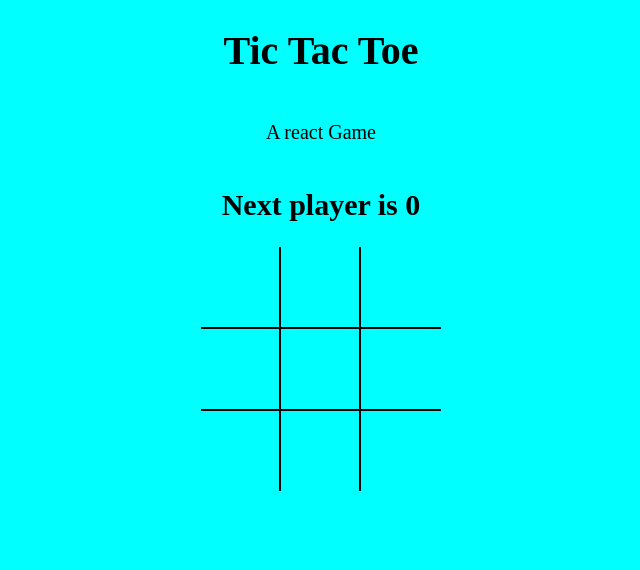
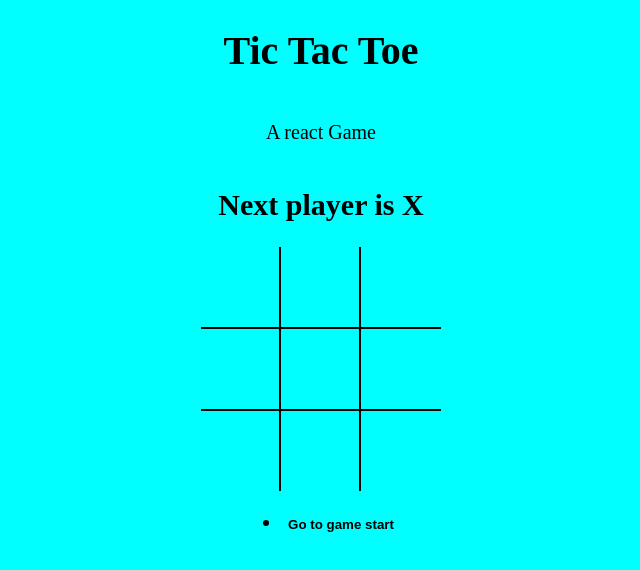
Before and after one commit to SakshiDas/tictactoe_react, a React (Vite) app: page / in a window 1280 px wide. Shown: the top 570 px of the page, without its empty margins (319-959 px from the left). Built offline with nearby package versions, Linux system fonts and the light colour scheme.

Commit message:
added history

```diff
--- a/src/App.js
+++ b/src/App.js
@@ -1,29 +1,42 @@
 import React, { useState } from 'react';
 import Board from './components/Board';
+import History from './components/History';
 import { calculateWinner } from './helpers';
 import './styles/root.scss';
 const App = () => {
-  const [board, setBoard] = useState(Array(9).fill(null));
-  const [isXNext, setIsXNext] = useState(false);
+  const [history, setHistory] = useState([
+    { board: Array(9).fill(null), isXNext: true },
+  ]);
+  const [currMove, setCurrMove] = useState(0);
 
-  const winner = calculateWinner(board);
+  const curr = history[currMove];
+  const winner = calculateWinner(curr.board);
   const message = winner
     ? `Winner is ${winner}`
-    : `Next player is ${isXNext ? 'X' : '0'}`;
+    : `Next player is ${curr.isXNext ? 'X' : '0'}`;
+
   const handleSquareClick = position => {
-    if (board[position] || winner) {
+    if (curr.board[position] || winner) {
       return;
     }
-    setBoard(prev => {
-      return prev.map((square, pos) => {
+    setHistory(prev => {
+      const last = prev[prev.length - 1];
+
+      const newBoard = last.board.map((square, pos) => {
         if (pos === position) {
-          return isXNext ? 'X' : '0';
+          return last.isXNext ? 'X' : '0';
         }
 
         return square;
       });
+      return prev.concat({ board: newBoard, isXNext: !last.isXNext });
     });
-    setIsXNext(prev => !prev);
+
+    setCurrMove(prev => prev + 1);
+  };
+
+  const moveTo = move => {
+    setCurrMove(move);
   };
 
   return (
@@ -32,7 +45,8 @@
         <h1>Tic Tac Toe</h1>
         <p> A react Game</p>
         <h2>{message}</h2>
-        <Board board={board} handleSquareClick={handleSquareClick} />
+        <Board board={curr.board} handleSquareClick={handleSquareClick} />
+        <History history={history} moveTo={moveTo} currMove={currMove} />
       </div>
     </>
   );
--- /dev/null
+++ b/src/components/History.jsx
@@ -0,0 +1,27 @@
+import React from 'react';
+
+const History = ({ history, moveTo, currMove }) => {
+  return (
+    <ul>
+      {history.map((_, move) => {
+        return (
+          <li key={move}>
+            <button
+              style={{
+                fontWeight: move === currMove ? 'bold' : 'normal',
+              }}
+              type="button"
+              onClick={() => {
+                moveTo(move);
+              }}
+            >
+              {move === 0 ? 'Go to game start' : `Go to move #${move}`}
+            </button>
+          </li>
+        );
+      })}
+    </ul>
+  );
+};
+
+export default History;
```
